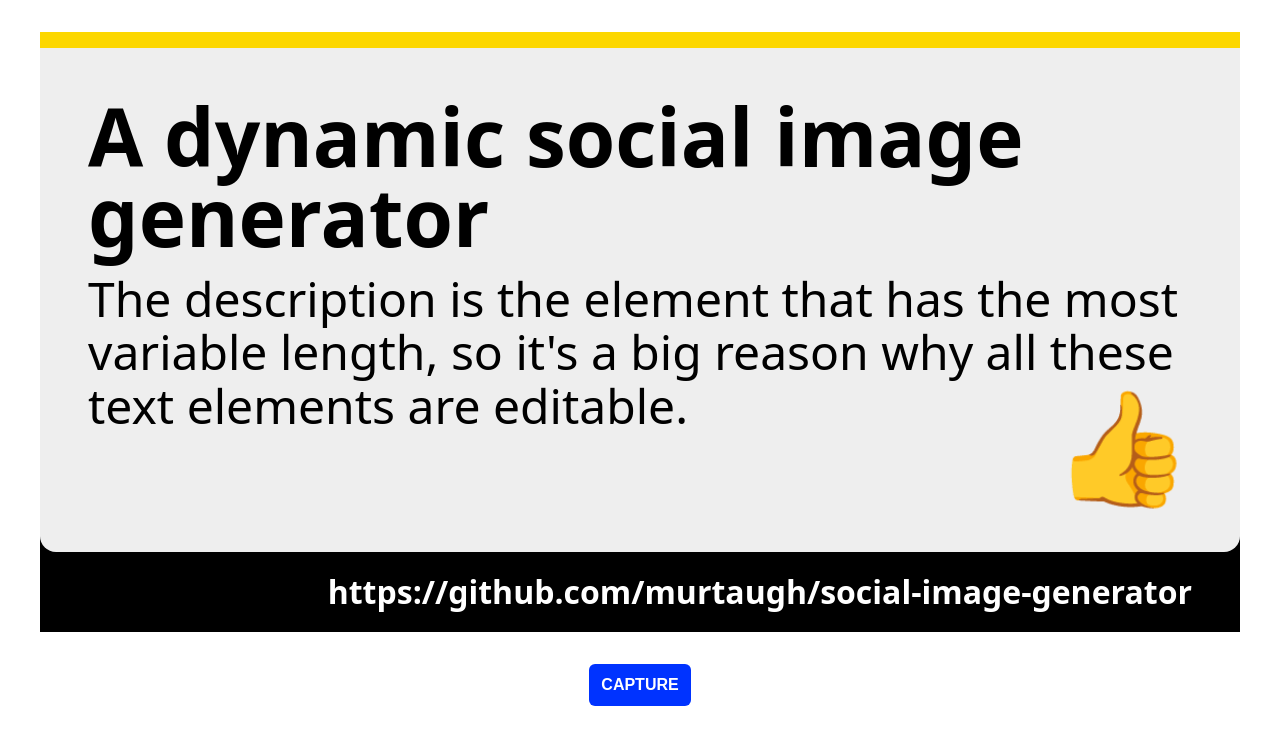
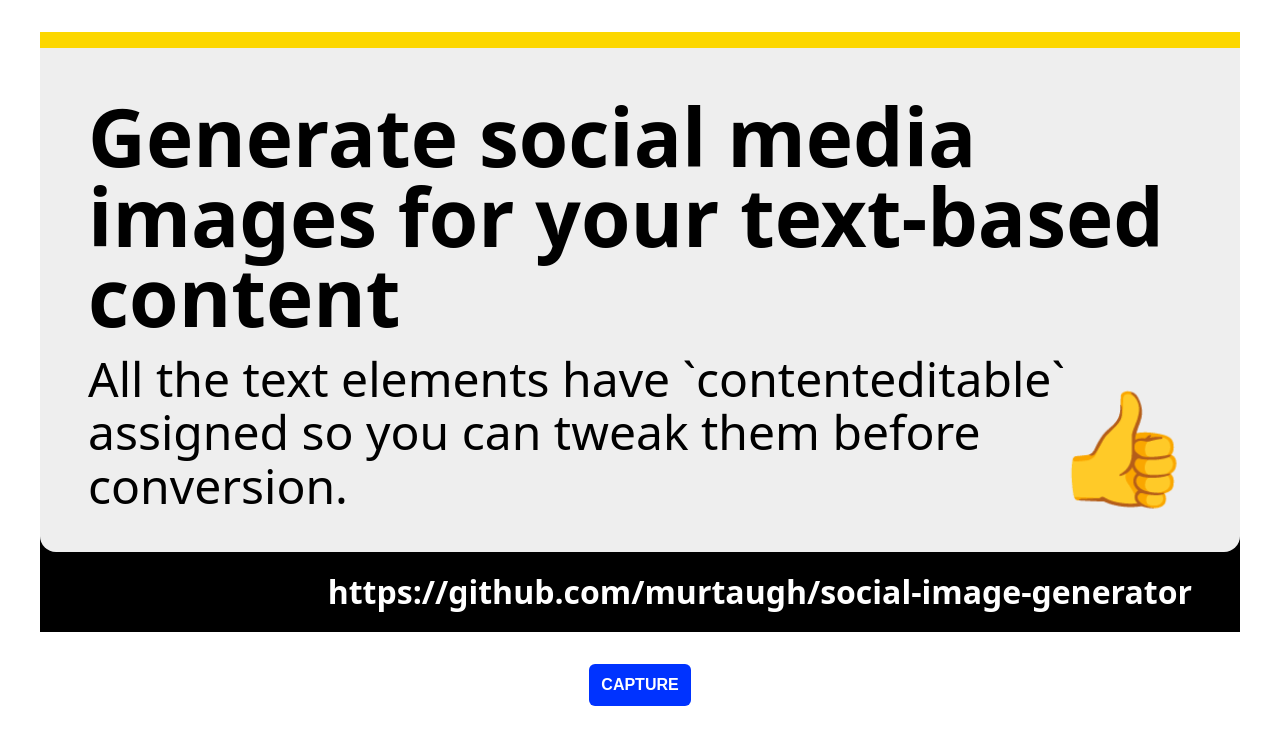
Before and after one commit to murtaugh/social-image-generator, a plain HTML site: page index.html in a window 1280 px wide. Drawn offline with nearby package versions, Linux system fonts and the light colour scheme.

Commit message:
Update index.html

```diff
--- a/index.html
+++ b/index.html
@@ -40,8 +40,8 @@
 <body>
 
 <div id="socialBox">
-	<div contenteditable="true" class="title">A dynamic social image generator</div>
-	<div contenteditable="true" class="description">The description is the element that has the most variable length, so it's a big reason why all these text elements are editable.</div>
+	<div contenteditable="true" class="title">Generate social media images for your text-based content</div>
+	<div contenteditable="true" class="description">All the text elements have `contenteditable` assigned so you can tweak them before conversion.</div>
 	<div class="logo emoji">👍</div>
 	<div contenteditable="true" class="footer">https://github.com/murtaugh/social-image-generator</div>
 </div>
```
